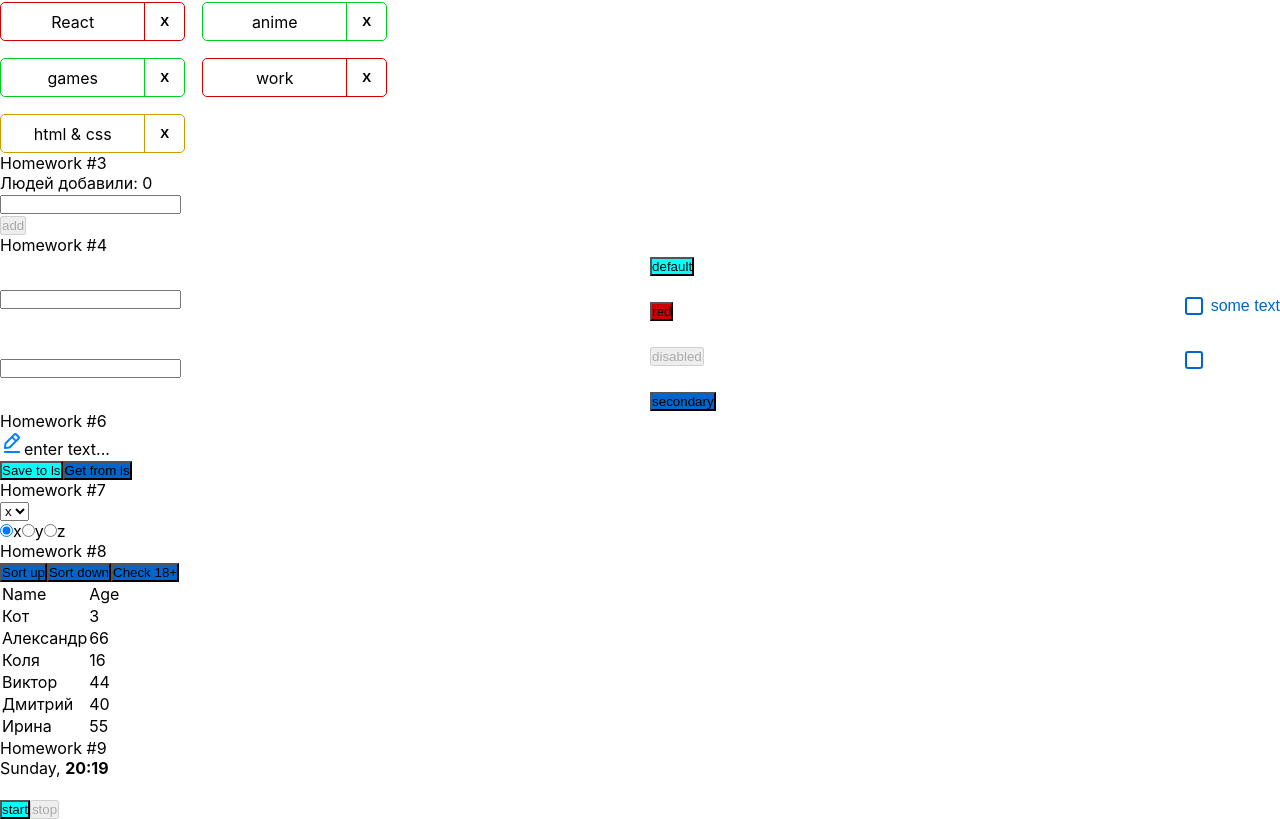
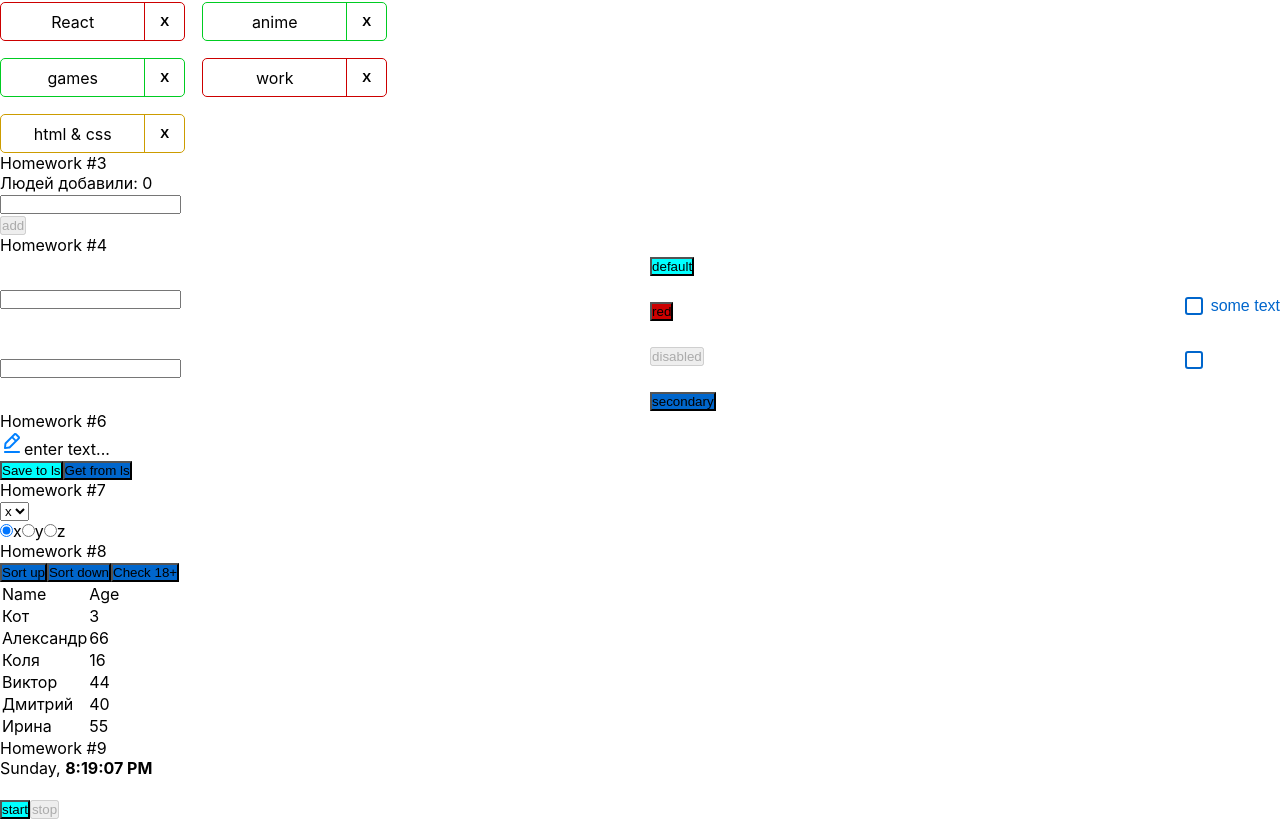
Before and after one commit to xyzimusic/vtornikdz, a React (Create React App) app: page /#/ in a window 1280 px wide. Shown: the part 763-1582 px from the top of the page. Built offline with nearby package versions, Linux system fonts and the light colour scheme.

Commit message:
vtornik-dz-9

```diff
--- a/src/s2-homeworks/hw09/Clock.tsx
+++ b/src/s2-homeworks/hw09/Clock.tsx
@@ -29,8 +29,7 @@ function Clock() {
         setShow(false) // Скрываем дату при уходе мыши
     }
 
-    const stringTime =  date.toLocaleTimeString('ru-RU', { hour12: false });; // часы24:минуты:секунды (01:02:03)/(23:02:03)/(24:00:00)/(00:00:01) // пишут студенты
-    const formattedTime = stringTime.substring(0, stringTime.length - 3);
+    const stringTime = date.toLocaleTimeString(); // часы24:минуты:секунды (01:02:03)/(23:02:03)/(24:00:00)/(00:00:01) // пишут студенты
     const stringDate = date.toLocaleDateString();// день.месяц.год (01.02.2022) // пишут студенты, варианты 01.02.0123/01.02.-123/01.02.12345 не рассматриваем
 
     // день недели на английском, месяц на английском (https://learn.javascript.ru/intl#intl-datetimeformat)
@@ -49,7 +48,7 @@ function Clock() {
             >
                 <span id={'hw9-day'}>{stringDay}</span>,{' '}
                 <span id={'hw9-time'}>
-                    <strong>{formattedTime}</strong>
+                    <strong>{stringTime}</strong>
                 </span>
             </div>
 
```
